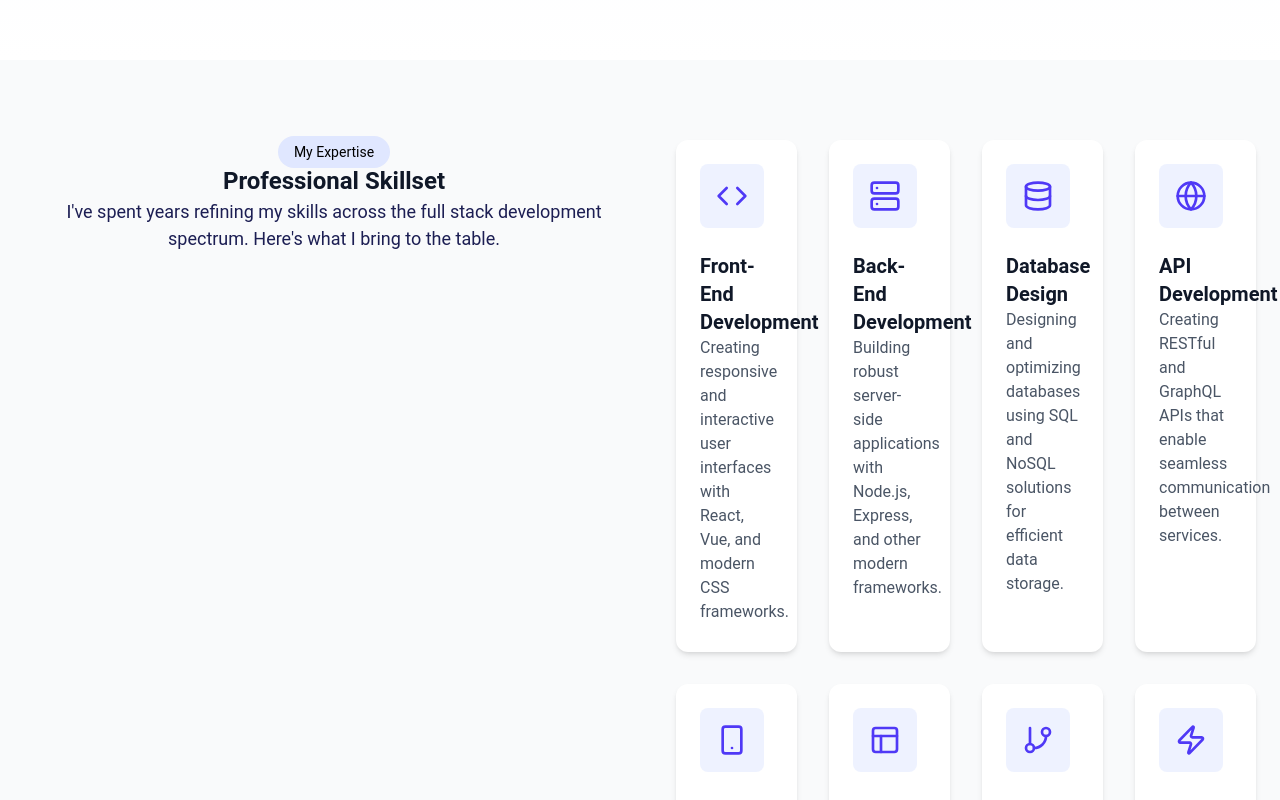
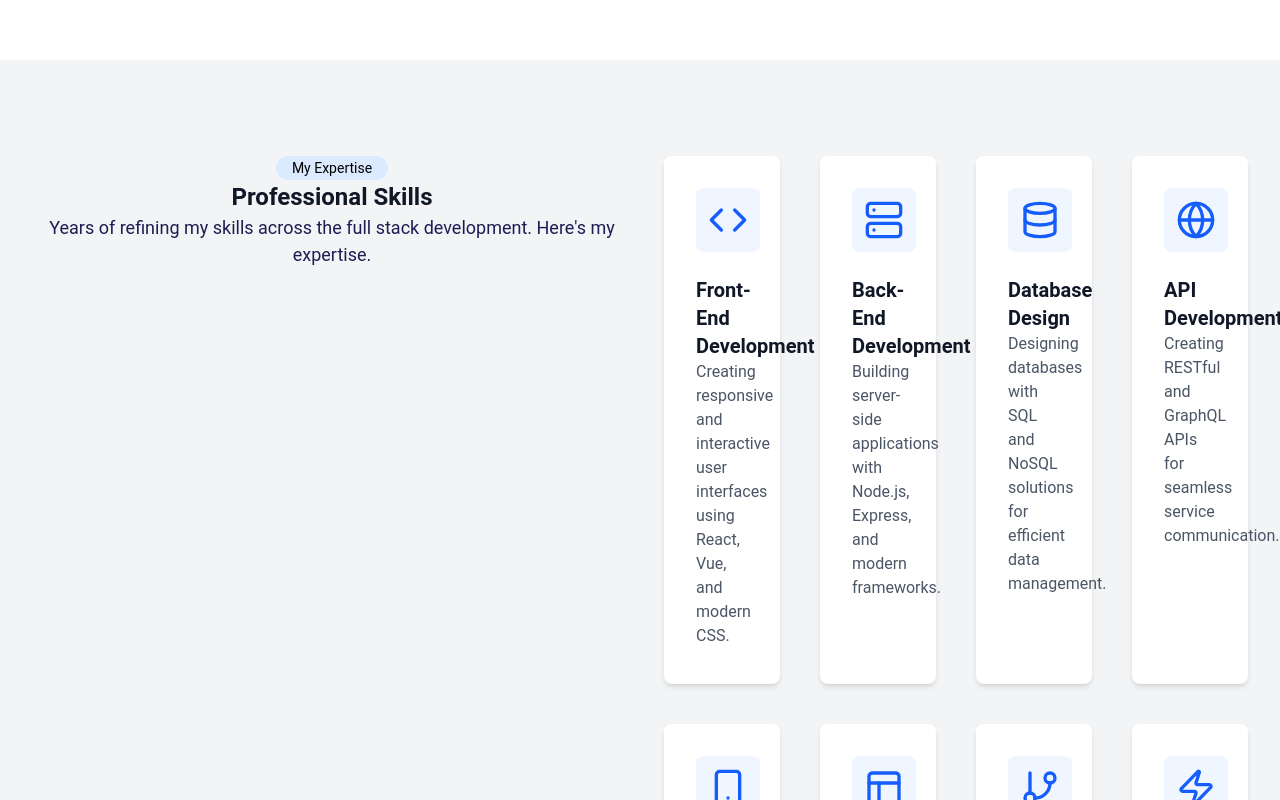
Before and after one commit to MininduBimsara/Portfolio, a React (Vite) app in the folder portfolio/: page / in a window 1280 px wide. Shown: the part 740-1540 px from the top of the page. Built offline with nearby package versions, Linux system fonts and the light colour scheme.

Commit message:
Refactor MyPortfolio and MySkills components for improved structure and styling; update Navbar links for consistency

```diff
--- a/portfolio/src/Components/MyPortfolio.jsx
+++ b/portfolio/src/Components/MyPortfolio.jsx
@@ -33,7 +33,7 @@ export default function MyPortfolio() {
   ];
 
   return (
-    <section id="portfolio" className="py-20 bg-gray-50">
+    <section id="MyPortfolio" className="py-20 bg-gray-50">
       <div className="container mx-auto px-4">
         <div className="flex flex-col md:flex-row justify-between items-center mb-12">
           <div className="mb-6 md:mb-0">
--- a/portfolio/src/Components/MySkills.jsx
+++ b/portfolio/src/Components/MySkills.jsx
@@ -1,3 +1,4 @@
+import React from "react";
 import {
   Code,
   Globe,
@@ -9,84 +10,83 @@ import {
   Server,
 } from "lucide-react";
 
-export default function SkillsSection() {
-  const skills = [
+const skillsData = [
   {
-      icon: <Code className="h-8 w-8 text-indigo-600" />,
+    icon: <Code className="h-10 w-10 text-blue-600" />,
     title: "Front-End Development",
     description:
-        "Creating responsive and interactive user interfaces with React, Vue, and modern CSS frameworks.",
+      "Creating responsive and interactive user interfaces using React, Vue, and modern CSS.",
   },
   {
-      icon: <Server className="h-8 w-8 text-indigo-600" />,
+    icon: <Server className="h-10 w-10 text-blue-600" />,
     title: "Back-End Development",
     description:
-        "Building robust server-side applications with Node.js, Express, and other modern frameworks.",
+      "Building server-side applications with Node.js, Express, and modern frameworks.",
   },
   {
-      icon: <Database className="h-8 w-8 text-indigo-600" />,
+    icon: <Database className="h-10 w-10 text-blue-600" />,
     title: "Database Design",
     description:
-        "Designing and optimizing databases using SQL and NoSQL solutions for efficient data storage.",
+      "Designing databases with SQL and NoSQL solutions for efficient data management.",
   },
   {
-      icon: <Globe className="h-8 w-8 text-indigo-600" />,
+    icon: <Globe className="h-10 w-10 text-blue-600" />,
     title: "API Development",
     description:
-        "Creating RESTful and GraphQL APIs that enable seamless communication between services.",
+      "Creating RESTful and GraphQL APIs for seamless service communication.",
   },
   {
-      icon: <Smartphone className="h-8 w-8 text-indigo-600" />,
+    icon: <Smartphone className="h-10 w-10 text-blue-600" />,
     title: "Responsive Design",
     description:
-        "Ensuring applications work flawlessly across all devices and screen sizes.",
+      "Ensuring flawless performance across all devices and screen sizes.",
   },
   {
-      icon: <Layout className="h-8 w-8 text-indigo-600" />,
+    icon: <Layout className="h-10 w-10 text-blue-600" />,
     title: "UI/UX Design",
-      description:
-        "Crafting intuitive interfaces and experiences that delight users and solve real problems.",
+    description: "Crafting intuitive interfaces and great user experiences.",
   },
   {
-      icon: <GitBranch className="h-8 w-8 text-indigo-600" />,
+    icon: <GitBranch className="h-10 w-10 text-blue-600" />,
     title: "Version Control",
     description:
-        "Managing code with Git and implementing effective branching strategies for team collaboration.",
+      "Managing code with Git and implementing effective collaboration strategies.",
   },
   {
-      icon: <Zap className="h-8 w-8 text-indigo-600" />,
+    icon: <Zap className="h-10 w-10 text-blue-600" />,
     title: "Performance Optimization",
     description:
-        "Fine-tuning applications for speed, accessibility, and overall user experience.",
+      "Fine-tuning apps for speed, accessibility, and user experience.",
   },
 ];
 
+const SkillsSection = () => {
   return (
-    <section id="skills" className="py-20 bg-gray-50">
-      <div className="container mx-auto px-6">
-        <div className="text-center mb-16">
-          <span className="bg-indigo-100 text-indigo-800 px-4 py-2 rounded-full text-sm font-medium">
+    <section id="skills" className="py-24 bg-gray-100">
+      <div className="container mx-auto px-8">
+        <div className="text-center mb-12">
+          <span className="bg-blue-100 text-blue-800 px-4 py-1 rounded-full text-sm font-medium">
             My Expertise
           </span>
-          <h2 className="text-3xl md:text-4xl font-bold mt-4 text-gray-900">
-            Professional Skillset
+          <h2 className="text-4xl font-bold mt-4 text-gray-900">
+            Professional Skills
           </h2>
-          <p className="text-lg text-gray-600 mt-4 max-w-2xl mx-auto">
-            I've spent years refining my skills across the full stack
-            development spectrum. Here's what I bring to the table.
+          <p className="text-lg text-gray-600 mt-2 max-w-3xl mx-auto">
+            Years of refining my skills across the full stack development.
+            Here's my expertise.
           </p>
         </div>
 
-        <div className="grid grid-cols-1 md:grid-cols-2 lg:grid-cols-4 gap-8">
-          {skills.map((skill, index) => (
+        <div className="grid grid-cols-1 md:grid-cols-2 lg:grid-cols-4 gap-10">
+          {skillsData.map((skill, index) => (
             <div
               key={index}
-              className="bg-white p-6 rounded-xl shadow-md hover:shadow-lg transition-all duration-300 border-b-4 border-transparent hover:border-indigo-600"
+              className="bg-white p-8 rounded-lg shadow-md hover:shadow-lg transition-all duration-200 border-b-4 border-transparent hover:border-blue-600"
             >
-              <div className="bg-indigo-50 w-16 h-16 rounded-lg flex items-center justify-center mb-6">
+              <div className="bg-blue-50 w-16 h-16 rounded-lg flex items-center justify-center mb-6">
                 {skill.icon}
               </div>
-              <h3 className="text-xl font-semibold text-gray-900 mb-3">
+              <h3 className="text-xl font-semibold text-gray-900 mb-2">
                 {skill.title}
               </h3>
               <p className="text-gray-600">{skill.description}</p>
@@ -96,4 +96,6 @@ export default function SkillsSection() {
       </div>
     </section>
   );
-}
+};
+
+export default SkillsSection;
--- a/portfolio/src/Components/Navbar.jsx
+++ b/portfolio/src/Components/Navbar.jsx
@@ -127,7 +127,7 @@ function Navbar() {
                 smooth={true}
                 offset={-70}
                 duration={500}
-                to="testimonial"
+                to="testimonials"
                 className="text-gray-800 hover:text-indigo-600 transition-colors duration-300 cursor-pointer"
               >
                 Testimonials
```
Lines whose indentation alone changed are shown as unchanged.
